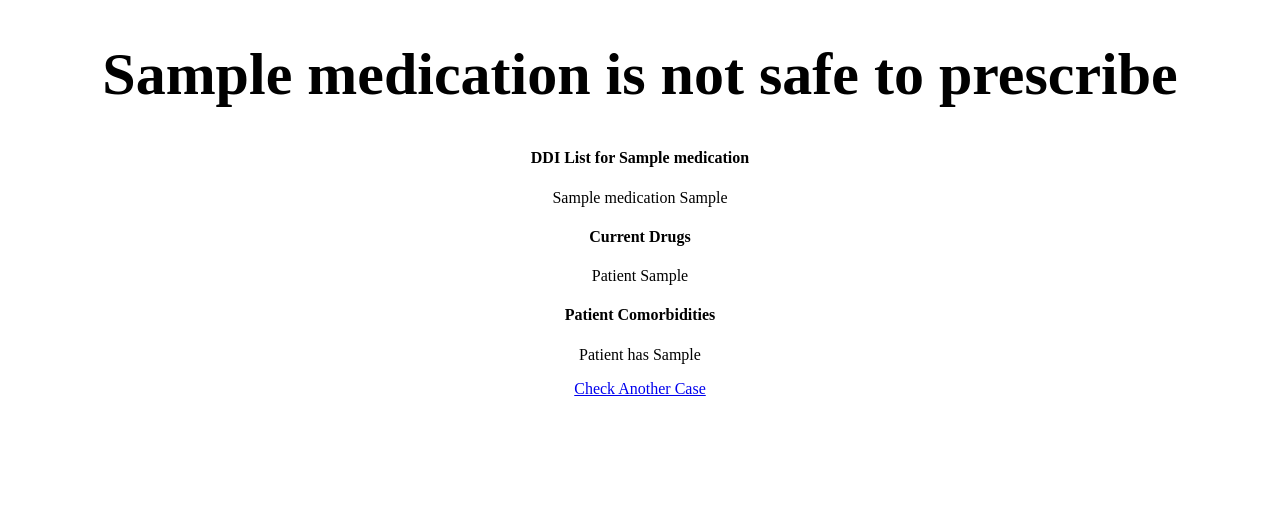
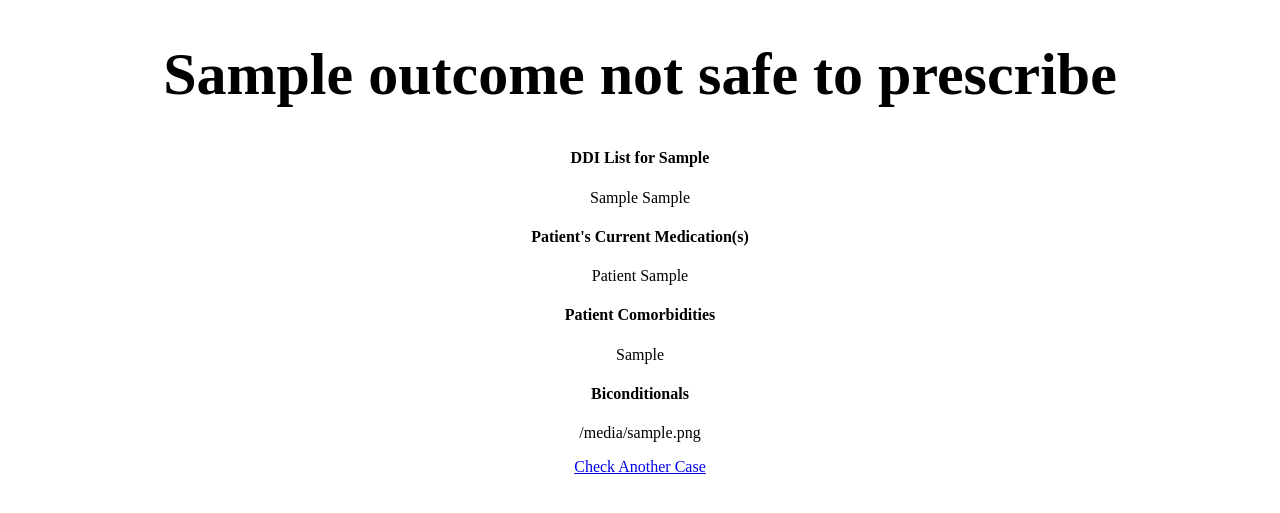
Before and after one commit to smithquaz/superDUR, a Flask app: template templates/final.html in a window 1280 px wide. Shown: the top 513 px of the page. Run offline with Flask 2, Linux system fonts and the light colour scheme; the template is opened without the code that fills it: most values are stand-ins (such as "Sample title", 1, 10 or a date in 2020); some libraries are stand-ins or nearby versions.

Commit message:
finally done

```diff
--- a/app.py
+++ b/app.py
@@ -44,7 +44,7 @@ def connect_table():
             values.append(prescription_list[0])
             biconditionals = {frozenset(values)}
         else:
-            biconditionals = {frozenset([prescription_list, frozenset(values)])}
+            biconditionals = {frozenset([prescription_list[0], frozenset(values)])}
 
         # find all symbols that are not currently taking or are not prescribed
         not_included = find_not_included(current_drugs, prescription_list, ddi, medical_condition, biconditionals)
@@ -52,15 +52,30 @@ def connect_table():
         # runs the AI to determine if the drug is safe to prescribe
         safe = is_safe(current_drugs, prescription_list, not_included, ddi, medical_condition, biconditionals)
 
+        #fix grammar issues
+        if len(prescription_list) ==1:
+            medication_only = prescription_list[0]
+            outcome = medication_only + ' is '
+            str_medication_ddis = medication_only
+        else:
+            medication_only = prescription_list[0] + ' and ' + prescription_list[1]
+            outcome = medication_only + ' are '
+
+
+        #makes string for prescriptions
+
+
         #makes string for ddis
         str_ddis = ''
         if len(ddi)!= 0:
-            str_ddis = 'cannot be prescribed with: '
+            str_ddis = ' cannot be prescribed with: '
             for blah in ddi:
                 str_ddis += blah +", "
             str_ddis = str_ddis[:-2]
+
         else:
-            str_ddis = ' does not clash with any medication'
+            str_ddis = 'will not clash with any medication'
+
 
         #makes string for current drugs
         str_current_drugs = ''
@@ -76,13 +91,24 @@ def connect_table():
         #makes string for patient comorbidities
         str_medical_condition = ''
         if len(medical_condition) != 0:
+            str_medical_condition = 'Patient cannot take '
             for thing in medical_condition:
                 str_medical_condition += thing +', '
             str_medical_condition = str_medical_condition[:-2]
         else:
-            str_medical_condition = 'no comorbidities'
+            str_medical_condition = 'No restrictions'
 
-        return render_template("final.html", safe=safe, medication=new_drugs, str_ddis=str_ddis, str_current_drugs=str_current_drugs, str_medical_condition=str_medical_condition)
+        #makes string for biconditionals
+        str_biconditionals = ''
+        if len(values) == 0:
+            str_biconditionals = medication_only + ' has no biconditionals'
+        elif len(values) == 1:
+            str_biconditionals = medication_only + ' must be taken with: ' + values[0]
+        else:
+            str_biconditionals = prescription_list[0] + ' must be taken with: ' + values[0] + ' or ' + values[1]
+
+        return render_template("final.html", safe=safe, str_ddis=str_ddis, str_current_drugs=str_current_drugs, str_medical_condition=str_medical_condition,
+         medication_only=medication_only, str_biconditionals=str_biconditionals, outcome=outcome)
 
 
     else:
--- a/templates/final.html
+++ b/templates/final.html
@@ -8,25 +8,29 @@
 
 {% if safe == True %}
       <div style=font-size:30px align="center">
-            <h1>{{ medication }} is safe to prescribe</h1>
+            <h1>{{ outcome }} safe to prescribe</h1>
       </div>
 {% else %}
       <div style=font-size:30px align="center">
-            <h1> {{ medication }} is not safe to prescribe </h1>
+            <h1> {{ outcome }} not safe to prescribe </h1>
       </div>
 
 {% endif %}
       <div align="center">
-            <h4>DDI List for {{medication}}</h4>
-            <p> {{ medication }} {{ str_ddis }} </p>
+            <h4>DDI List for {{medication_only}}</h4>
+            <p> {{ medication_only }} {{ str_ddis }} </p>
       </div>
       <div align="center">
-            <h4>Current Drugs</h4>
+            <h4>Patient's Current Medication(s)</h4>
             <p> Patient {{ str_current_drugs }} </p>
       </div>
       <div align="center">
             <h4>Patient Comorbidities</h4>
-            <p> Patient has {{ str_medical_condition }} </p>
+            <p> {{ str_medical_condition }} </p>
+      </div>
+      <div align="center">
+            <h4>Biconditionals</h4>
+            <p> {{ str_biconditionals }} </p>
       </div>
 <div align="center">
       <a href="/" class="button">Check Another Case</a>
```
